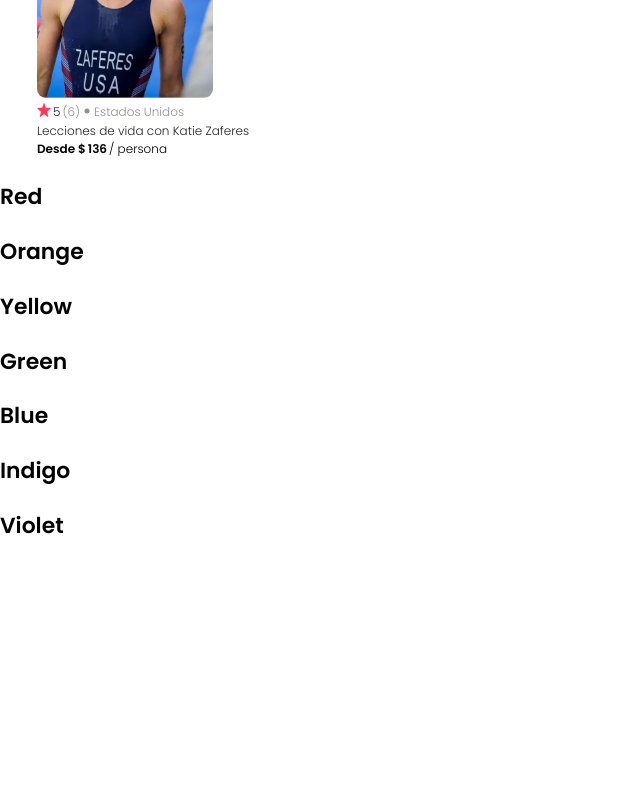
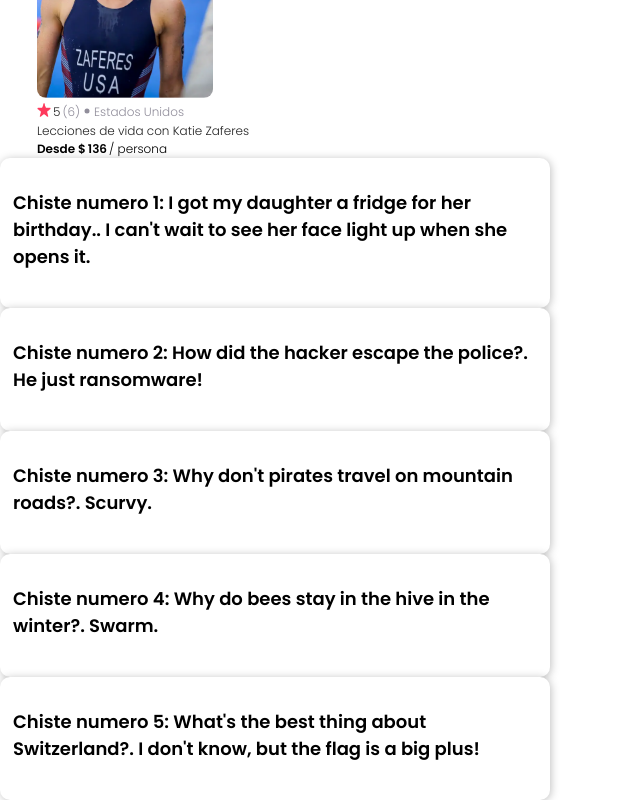
Before and after one commit to crcascr/React-Learning, a React (Create React App) app in the folder airbnb-experiences-clon/: page / in a window 1280 px wide. Shown: the part 679-1479 px from the top of the page, without its empty margins (0-640 px from the left). Before the commit the page ends 1243 px from the top, so only its background shows below. Built offline with nearby package versions, Linux system fonts and the light colour scheme.

Commit message:
Mapeado de componentes

```diff
--- a/airbnb-experiences-clon/src/Airbnb-experiences.js
+++ b/airbnb-experiences-clon/src/Airbnb-experiences.js
@@ -2,11 +2,12 @@
 import Navbar from "./components/Navbar";
 import Hero from "./components/Hero";
 import Card from "./components/Card";
-/*import Contact from "./components/Contact";
-import Joke from "./components/Joke";*/
+/*import Contact from "./components/Contact";*/
+import Joke from "./components/Joke";
+import JokesData from "./components/JokesData";
 
 function AirbnbExperiences() {
-  const colors = [
+  /*const colors = [
     <h3>Red</h3>,
     <h3>Orange</h3>,
     <h3>Yellow</h3>,
@@ -14,7 +15,14 @@
     <h3>Blue</h3>,
     <h3>Indigo</h3>,
     <h3>Violet</h3>
-  ];
+  ];*/
+  const jokeElements=JokesData.map(joke=>{
+    return <Joke
+            numero={joke.numero}
+            inicio={joke.setup}
+            fin={joke.punchline}/>
+  })
+  console.log(jokeElements)
   return (
     <div className="AirbnbFullPage">
       <Navbar />
@@ -27,7 +35,7 @@
         titulo="Lecciones de vida con Katie Zaferes"
         precio={136}
       />
-      <h3>{colors}</h3>
+      {jokeElements}
     </div>
   );
 }
--- /dev/null
+++ b/airbnb-experiences-clon/src/components/JokesData.js
@@ -0,0 +1,27 @@
+export default [
+  {
+      setup: "I got my daughter a fridge for her birthday.",
+      punchline: "I can't wait to see her face light up when she opens it.",
+      numero:"1"
+  },
+  {
+      setup: "How did the hacker escape the police?",
+      punchline: "He just ransomware!",
+      numero:"2"
+  },
+  {
+      setup: "Why don't pirates travel on mountain roads?",
+      punchline: "Scurvy.",
+      numero:"3"
+  },
+  {
+      setup: "Why do bees stay in the hive in the winter?",
+      punchline: "Swarm.",
+      numero:"4"
+  },
+  {
+      setup: "What's the best thing about Switzerland?",
+      punchline: "I don't know, but the flag is a big plus!",
+      numero:"5"
+  }
+]
```
